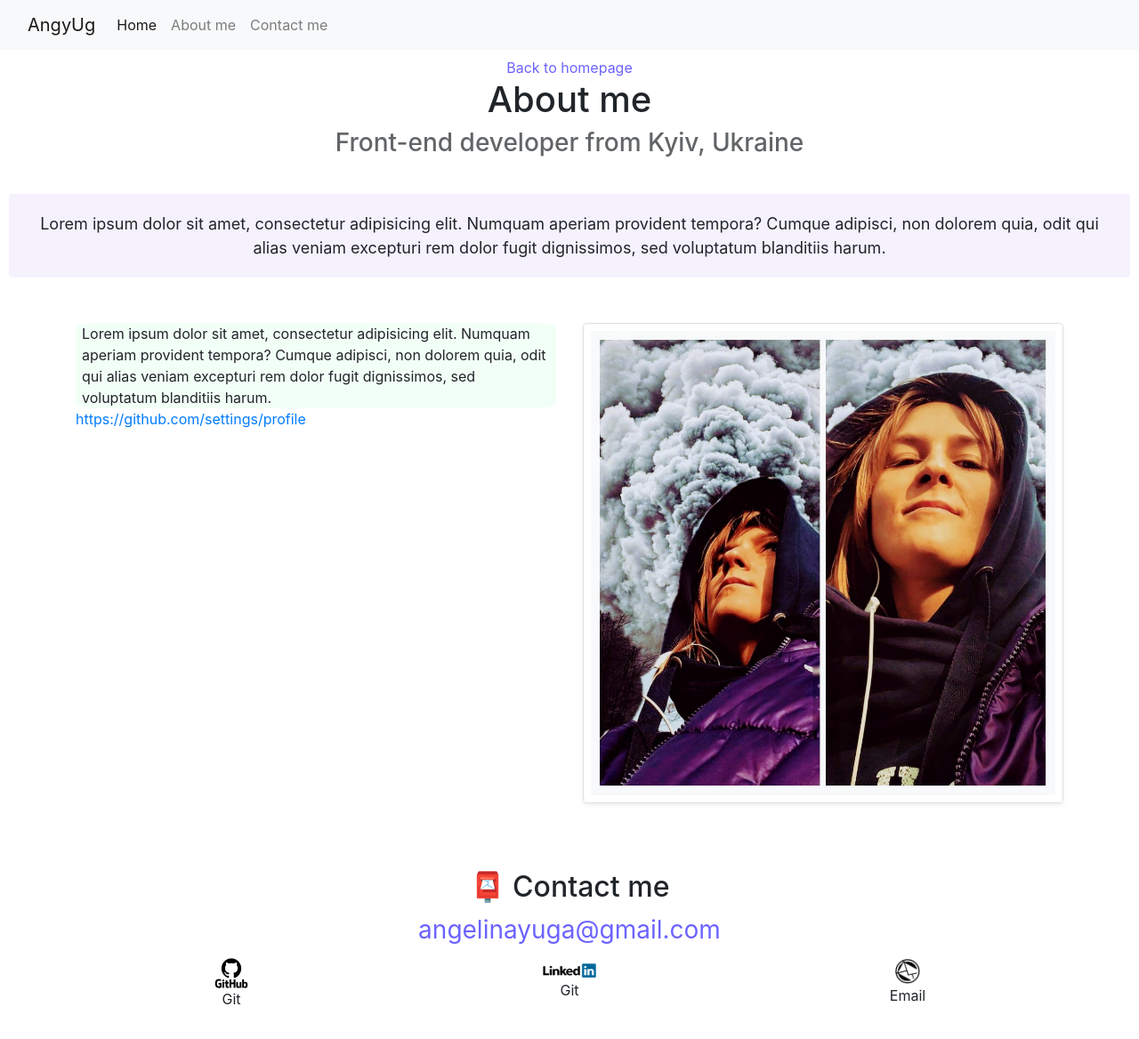
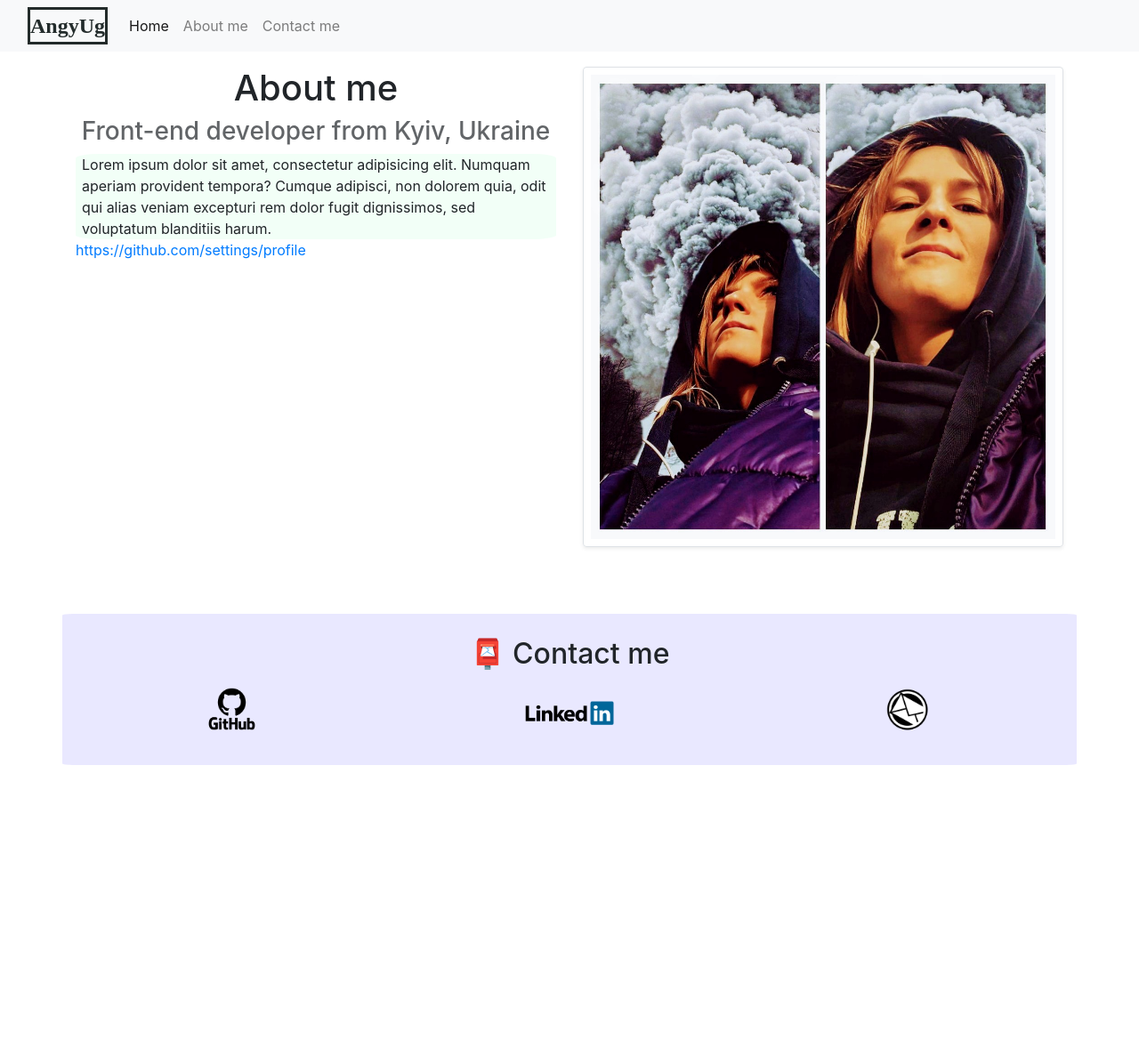
Before and after one commit to AngyUg/Portfolio, a website: page about.html in a window 1280 px wide. Shown: the whole page at 89% size. After the commit the page ends 860 px from the top, so only its background shows below. Drawn offline with nearby package versions, Linux system fonts and the light colour scheme; a web font is replaced by a local one.

Commit message:
add contac group icons, logo for nvbar, fix style of font

```diff
--- a/about.html
+++ b/about.html
@@ -11,7 +11,11 @@
       integrity="sha384-ggOyR0iXCbMQv3Xipma34MD+dH/1fQ784/j6cY/iJTQUOhcWr7x9JvoRxT2MZw1T"
       crossorigin="anonymous"
     />
-
+    <link
+      rel="stylesheet"
+      type="text/css"
+      href="//fonts.googleapis.com/css?family=Nosifer+Caps"
+    />
     <!-- JavaScript Bundle with Popper -->
     <script
       src="https://cdn.jsdelivr.net/npm/bootstrap@5.2.1/dist/js/bootstrap.bundle.min.js"
@@ -27,7 +31,7 @@
   <body>
     <nav class="navbar fixed-top navbar-expand-lg navbar-light bg-light">
       <div class="container-fluid">
-        <span class="navbar-brand">AngyUg</span>
+        <span class="navbar-brand" id="loggi">AngyUg</span>
         <button
           class="navbar-toggler"
           type="button"
@@ -70,22 +74,14 @@
         </div>
       </div>
     </nav>
-    <a href="/" class="homepage-link" title="Click to back homepage"
-      >Back to homepage</a
-    >
-    <h1 class="class-h-1">About me</h1>
-    <h3 class="class-h-3">Front-end developer from Kyiv, Ukraine</h3>
-    <div class="about-paragraphs">
-      <p>
-        Lorem ipsum dolor sit amet, consectetur adipisicing elit. Numquam
-        aperiam provident tempora? Cumque adipisci, non dolorem quia, odit qui
-        alias veniam excepturi rem dolor fugit dignissimos, sed voluptatum
-        blanditiis harum.
-      </p>
-    </div>
+
     <div class="container">
       <div class="row">
         <div class="col-6">
+          <div>
+            <h1 class="class-h-1">About me</h1>
+            <h3 class="class-h-3">Front-end developer from Kyiv, Ukraine</h3>
+          </div>
           <div class="text-discription">
             Lorem ipsum dolor sit amet, consectetur adipisicing elit. Numquam
             aperiam provident tempora? Cumque adipisci, non dolorem quia, odit
@@ -109,42 +105,52 @@
         </div>
       </div>
     </div>
-    <div id="contact">
-      <h2 class="class-h-2">📮 Contact me</h2>
-      <a
-        href="mailto:angelinayuga@gmail.com"
-        class="email-link class-h-1"
-        title="Send mail"
-      >
-        angelinayuga@gmail.com
-      </a>
-    </div>
 
-    <div class="container">
+    <div class="container" id="contacts">
+      <div>
+        <h2 class="class-h-2">📮 Contact me</h2>
+      </div>
       <div class="row">
         <div class="col-md-4">
           <div class="dbox w-100 text-center">
-            <img src="/images/GitHub-logo.png" alt="" srcset="" width="60" />
-
-            <div class="text">Git</div>
+            <a href="https://github.com/AngyUg" target="_blank"
+              ><img
+                src="/images/contact-group/GitHub-logo.png"
+                alt=""
+                srcset=""
+                width="85"
+              />
+            </a>
           </div>
         </div>
         <div class="col-md-4">
-          <div class="dbox w-100 text-center">
-            <img
-              src="/images/LinkedIn_Logo.svg.png"
-              alt=""
-              srcset=""
-              width="60"
-            />
-
-            <div class="text">Git</div>
+          <div class="dbox w-100 text-center linkedin">
+            <a
+              href="https://www.linkedin.com/in/angelina-yuga-226929187/"
+              target="_blank"
+            >
+              <img
+                src="/images/contact-group/LinkedIn_Logo.svg.png"
+                alt=""
+                srcset=""
+                width="100"
+                id="linkedin"
+            /></a>
           </div>
         </div>
         <div class="col-md-4">
-          <div class="dbox w-100 text-center">
-            <img src="/images/email_icon.svg.png" alt="" srcset="" width="30" />
-            <div class="text">Email</div>
+          <div class="dbox w-100 text-center" id="contact">
+            <a
+              href="mailto:angelinayuga@gmail.com"
+              class="email-link class-h-1"
+              title="Send mail"
+              ><img
+                src="/images/contact-group/email_icon.svg.png"
+                alt=""
+                srcset=""
+                width="50"
+              />
+            </a>
           </div>
         </div>
       </div>
--- a/style.css
+++ b/style.css
@@ -8,6 +8,10 @@ body {
   /* padding-top: 12%;*/
   padding-top: 5%;
   max-width: 800px auto;
+}
+
+.about-paragraphs p {
+  margin: 10px;
 }
 
 h1 {
@@ -72,10 +76,6 @@ p {
 .about-paragraphs {
   display: flex;
   margin: 30px 0;
-}
-
-.about-paragraphs p {
-  margin: 10px;
 }
 
 .email-link {
@@ -155,3 +155,26 @@ p {
 .container {
   padding-bottom: 5%;
 }
+#contacts {
+  background: #6b63ff26;
+  padding-bottom: 2%;
+  padding-top: 2%;
+  border-radius: 1%;
+}
+
+.linkedin {
+  padding-top: 15px;
+}
+
+#loggi {
+  font-family: "Nosifer Caps";
+  font-size: 24px;
+  font-style: normal;
+  font-variant: normal;
+  font-weight: 700;
+  line-height: 26.4px;
+  color: #000a09db;
+  border: 3px solid #000a09db;
+  text-align: center;
+  box-shadow: 80px;
+}
```
Also changed, not shown: index.html (+6 -1 lines), images/contact-group/GitHub-logo.png (renamed from images/GitHub-logo.png), images/contact-group/LinkedIn_Logo.svg.png (renamed from images/LinkedIn_Logo.svg.png), images/contact-group/email_icon.svg.png (renamed from images/email_icon.svg.png), 1 other file.
